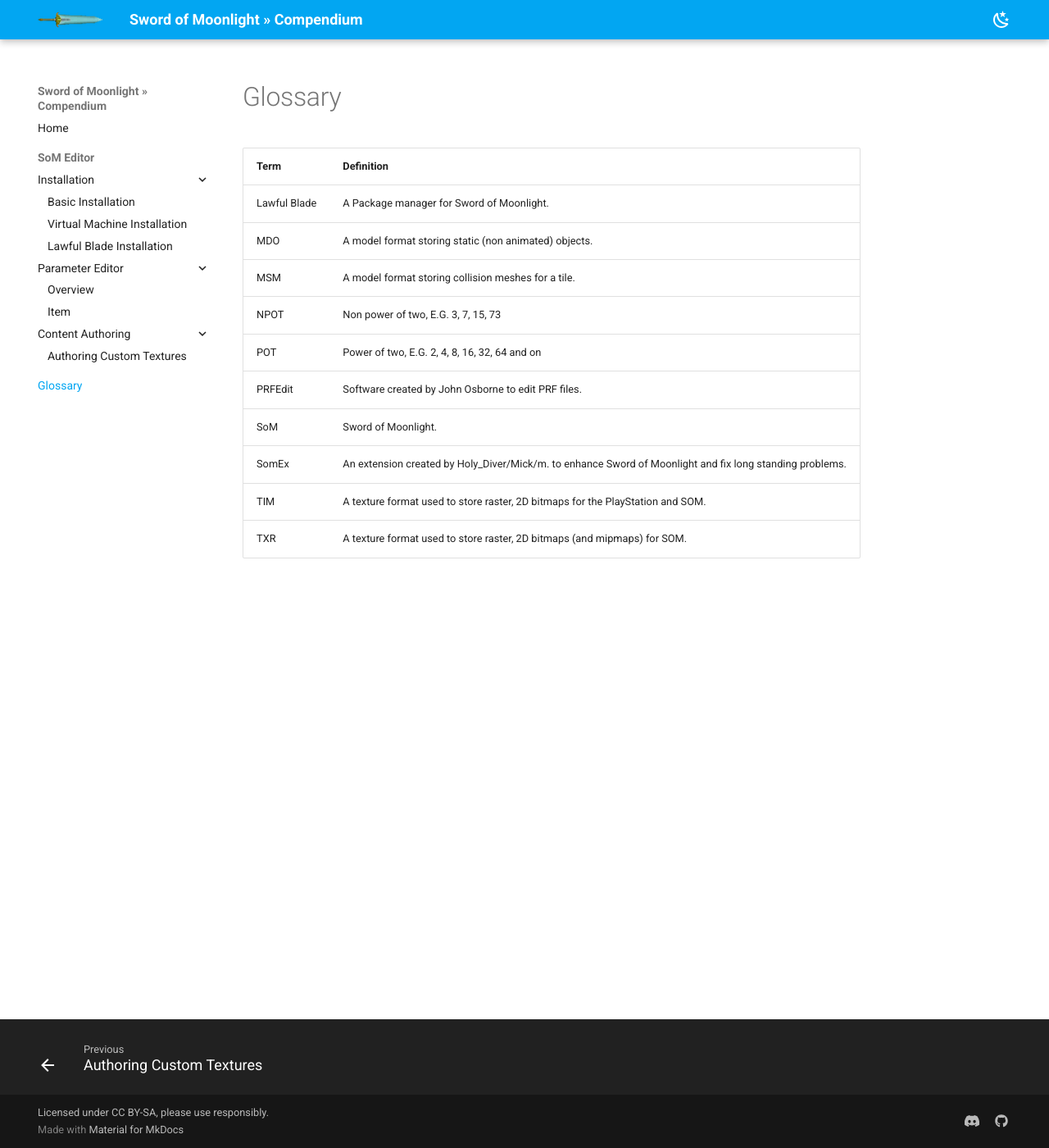
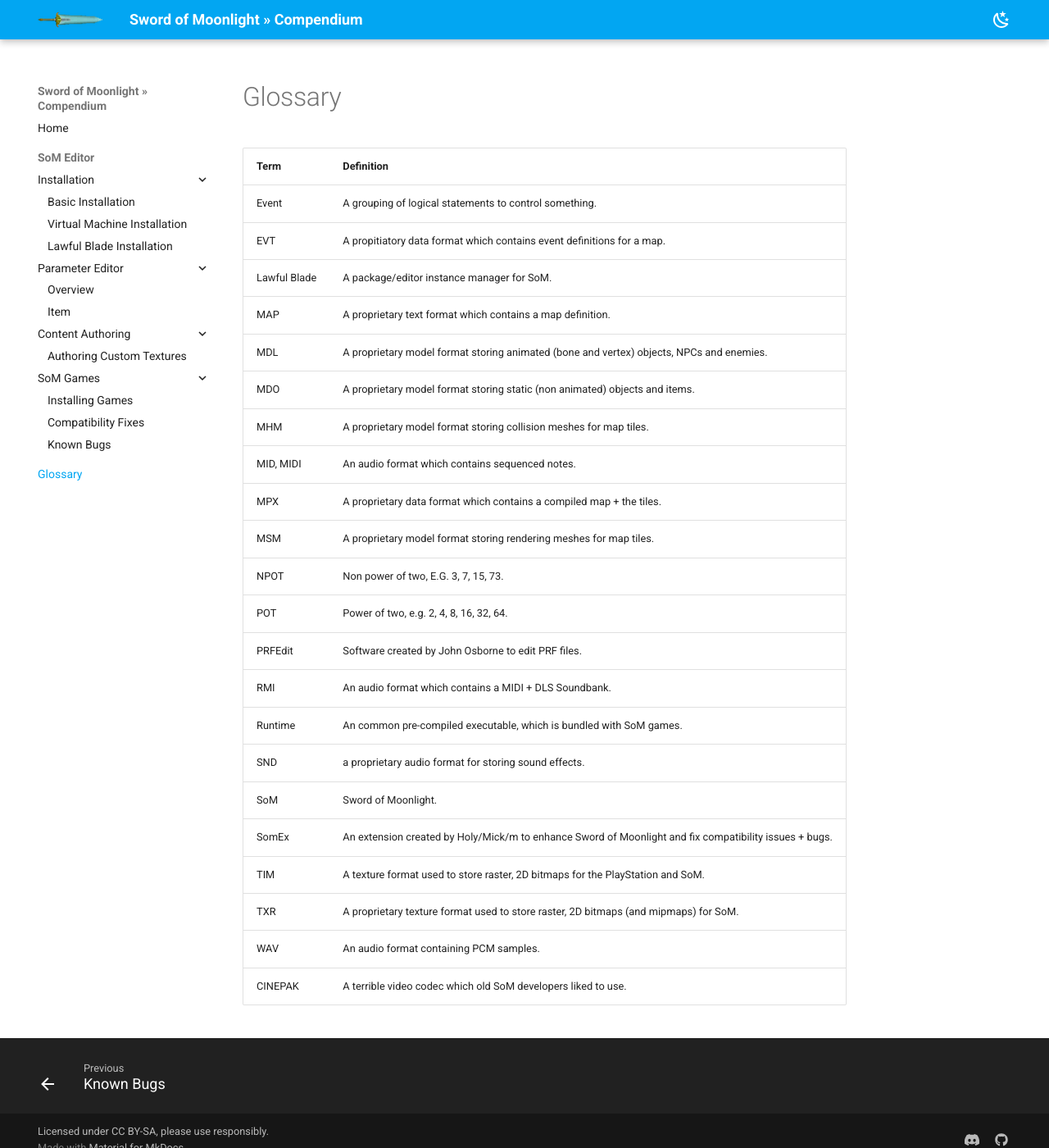
Before and after one commit to Sword-of-Moonlight/docs-of-moonlight, an MkDocs documentation site: the page built from source/docs/glossary.md, in a window 1280 px wide and 1400 px high. Shown: the whole window at 82% size. Built offline with MkDocs 1.6.1 and Material for MkDocs 9.7.7, drawn with Linux system fonts in a browser that asks for light colours.

Commit message:
Add documentation for games

```diff
--- a/source/docs/glossary.md
+++ b/source/docs/glossary.md
@@ -1,12 +1,24 @@
 | Term | Definition |
 |------|------------|
-| Lawful Blade | A Package manager for Sword of Moonlight. |
-| MDO | A model format storing static (non animated) objects. |
-| MSM | A model format storing collision meshes for a tile. |
-| NPOT | Non power of two, E.G. 3, 7, 15, 73 |
-| POT | Power of two, E.G. 2, 4, 8, 16, 32, 64 and on |
+| Event | A grouping of logical statements to control something. |
+| EVT | A propitiatory data format which contains event definitions for a map. |
+| Lawful Blade | A package/editor instance manager for SoM. |
+| MAP | A proprietary text format which contains a map definition. |
+| MDL | A proprietary model format storing animated (bone and vertex) objects, NPCs and enemies. |
+| MDO | A proprietary model format storing static (non animated) objects and items. |
+| MHM | A proprietary model format storing collision meshes for map tiles. |
+| MID, MIDI | An audio format which contains sequenced notes. |
+| MPX | A proprietary data format which contains a compiled map + the tiles. |
+| MSM | A proprietary model format storing rendering meshes for map tiles. |
+| NPOT | Non power of two, E.G. 3, 7, 15, 73. |
+| POT | Power of two, e.g. 2, 4, 8, 16, 32, 64. |
 | PRFEdit | Software created by John Osborne to edit PRF files. |
+| RMI | An audio format which contains a MIDI + DLS Soundbank. |
+| Runtime | An common pre-compiled executable, which is bundled with SoM games. |
+| SND | a proprietary audio format for storing sound effects. |
 | SoM  | Sword of Moonlight. |
-| SomEx | An extension created by Holy_Diver/Mick/m. to enhance Sword of Moonlight and fix long standing problems. |
-| TIM | A texture format used to store raster, 2D bitmaps for the PlayStation and SOM. |
-| TXR | A texture format used to store raster, 2D bitmaps (and mipmaps) for SOM. |
+| SomEx | An extension created by Holy/Mick/m to enhance Sword of Moonlight and fix compatibility issues + bugs. |
+| TIM | A texture format used to store raster, 2D bitmaps for the PlayStation and SoM. |
+| TXR | A proprietary texture format used to store raster, 2D bitmaps (and mipmaps) for SoM. |
+| WAV | An audio format containing PCM samples. |
+| CINEPAK | A terrible video codec which old SoM developers liked to use. |
--- a/source/mkdocs.yml
+++ b/source/mkdocs.yml
@@ -16,6 +16,10 @@ nav:
       - Item: editor/parameterseditor/parameditems.md
     - Content Authoring:
       - Authoring Custom Textures: editor/contentauthoring/authoring-custom-textures.md
+    - SoM Games:
+      - Installing Games: game/install-games.md
+      - Compatibility Fixes: game/comp-games.md
+      - Known Bugs: game/bugs-games.md
   - Glossary: glossary.md
 extra:
   generator: true
```
Also changed, not shown: source/docs/game/bugs-games.md (added, +18 -0 lines), source/docs/game/comp-games.md (added, +36 -0 lines), source/docs/game/install-games.md (added, +23 -0 lines), source/docs/index.md (+8 -2 lines).
